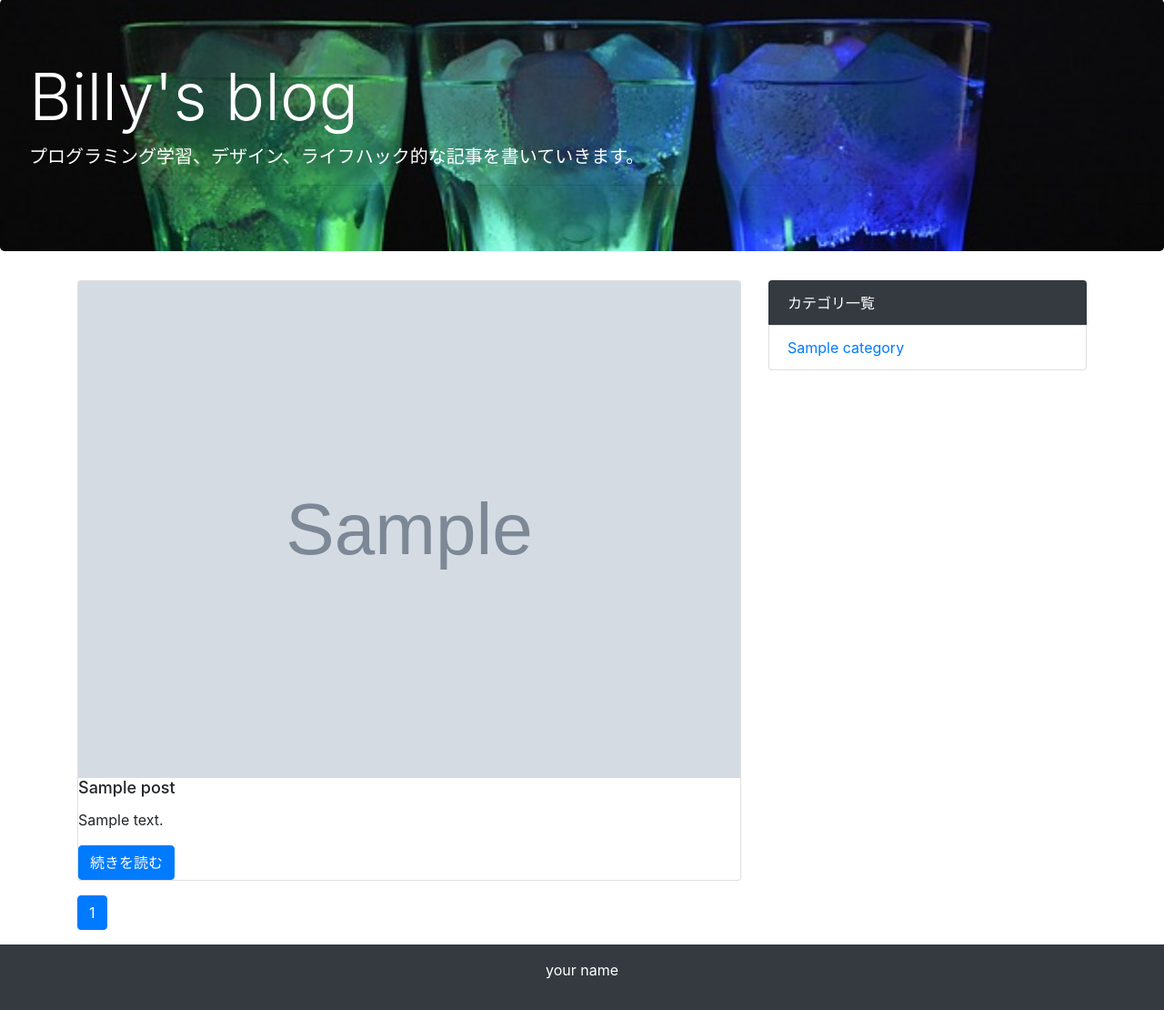
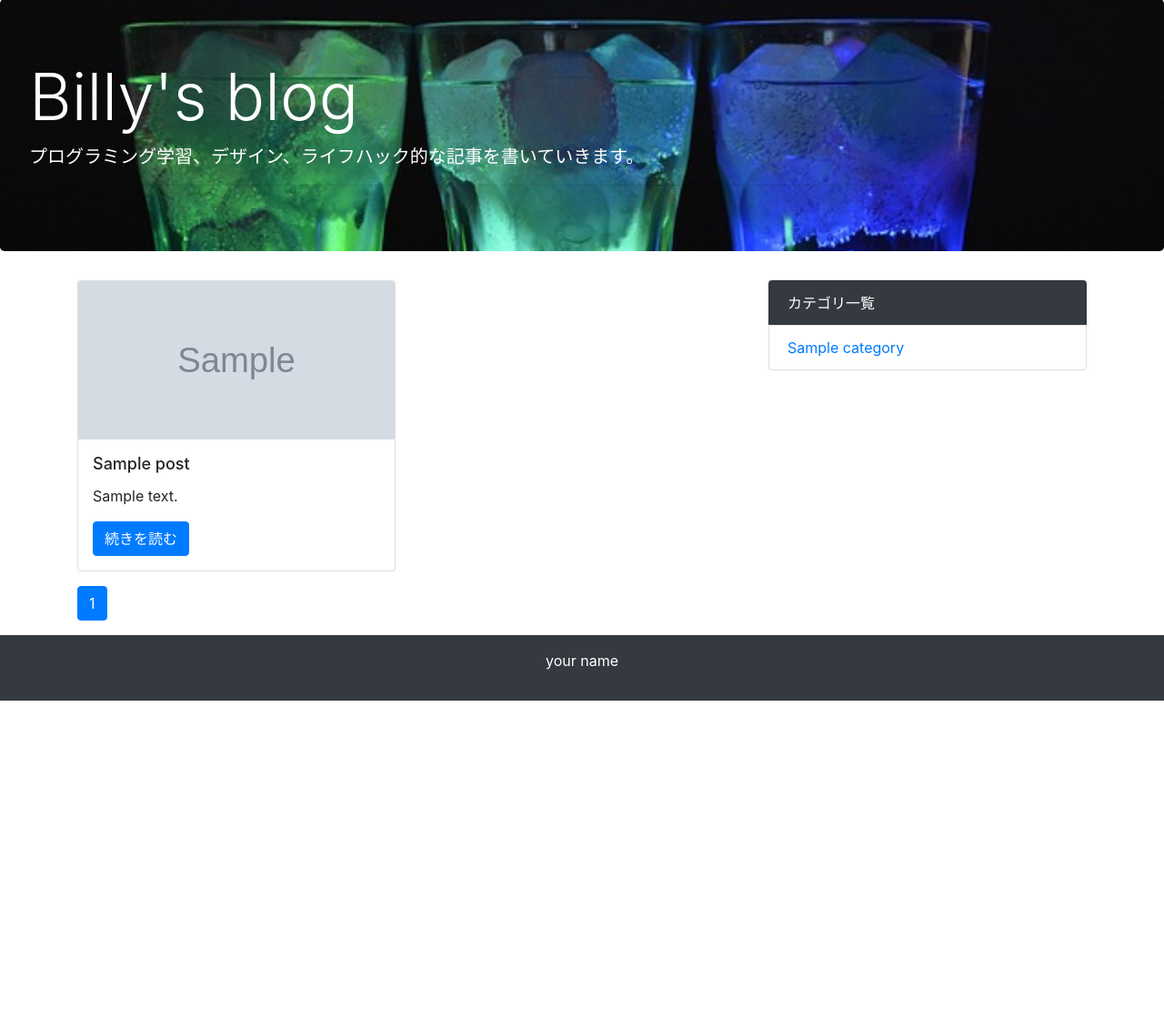
Before and after one commit to tarurata/projectz, a Django app: page / in a window 1280 px wide. Shown: the part 57-1167 px from the top of the page at 91% size. After the commit the page ends 827 px from the top, so only its background shows below. Run offline with Django 3.2, Linux system fonts and the light colour scheme; tables that the repository leaves empty hold one stand-in row (values such as "Sample post"); grey boxes marked "Sample" are stand-in pictures; some libraries are stand-ins or nearby versions.

Commit message:
fix card design

```diff
--- a/blog/static/style.css
+++ b/blog/static/style.css
@@ -7,3 +7,13 @@
 h4{
     font-size: 18px;
 }
+
+.card-img-top{
+    /*横幅の348pxの1/2*/
+    height:174px;
+}
+
+.card{
+    /*表示される記事が奇数枚あると最後の1枚が横に拡大されてしまうので、最大サイズを指定*/
+    max-width:350px;
+}
--- a/blog/templates/blog/post_list.html
+++ b/blog/templates/blog/post_list.html
@@ -5,51 +5,24 @@
 
     <div class="card-deck">
         {% for post in post_list %}
-
             <div class="card mb-3">
                 {% if post.thumbnail %}
-
                     <img class="card-img-top" src="{{ post.thumbnail.url }}" alt="Card image cap">
                 {% else %}
-                    <img class="card-img-top" src="#" alt="Card image cap">
+                    <img class="card-img-top" src="static/img/noimage.jpg" alt="Card image cap">
                 {% endif %}
-                <div class="card-block">
+                <div class="card-block m-3">
                     <h4 class="card-title">{{ post.title }}</h4>
                     <p class="card-text">{{ post.shortentext }}</p>
                     <a href="{% url 'blog:detail' post.pk %}" class="btn btn-primary">続きを読む</a>
                 </div>
             </div>
-            {#            <div class="card mb-3">#}
-            {#                <img class="card-img-top" src="..." alt="Card image cap">#}
-            {#                <div class="card-block">#}
-            {#                    <h4 class="card-title">Card title</h4>#}
-            {#                    <p class="card-text">Some quick example text to build on the card title and make up the bulk of the#}
-            {#                        card's content.</p>#}
-            {#                    <a href="#" class="btn btn-primary">Go somewhere</a>#}
-            {#                </div>#}
-            {#            </div>#}
-
             {% if forloop.counter|divisibleby:"2" %}
                 {# close carddeck here and start new card deck#}
                 </div>
                 <div class="card-deck">
             {% endif %}
-
-
-
-            {#        <div class="card mb-3">#}
-            {#            <h2 class="card-header bg-dark text-white">{{ post.title }}</h2>#}
-            {#            <div class="card-body">#}
-            {#                <p class="card-text">#}
-            {#                    {{ post.shortentext }}#}
-            {#                </p>#}
-            {#                <p>{{ post.created_at }},{{ post.category }}</p>#}
-            {#                <a href="{% url 'img:detail' post.pk %}" class="btn btn-dark">続きを読む</a>#}
-            {#            </div>#}
-            {#        </div>#}
-
         {% endfor %}
-        {# close the last carddeck#}
         </div>
     {% include 'blog/page.html' %}
 
```
Also changed, not shown: blog/static/img/noimage.jpg (added).
